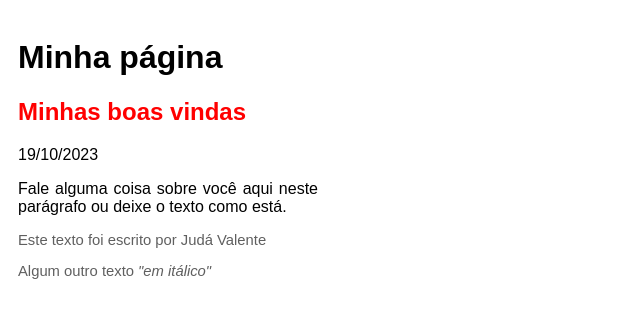
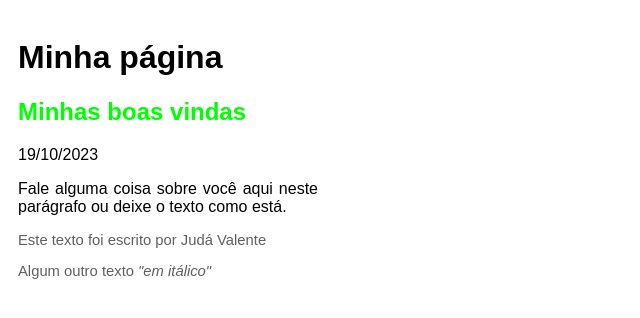
Before and after one commit to judavalente/pratica_git_juda, a plain HTML site: page index.html in a window 1280 px wide. Shown: the whole page, without its empty margins (0-640 px from the left). Drawn offline with Linux system fonts and the light colour scheme.

Commit message:
Mudar a cor da variável --random-color no arquivo styles.css

```diff
--- a/styles.css
+++ b/styles.css
@@ -1,7 +1,7 @@
 :root {
     --footer-font-size: 0.925em;
     --footer-text-color: #5F5F5F;
-    --random-color: #FF0000;
+    --random-color: #00FF00;
 }
 
 body {
```
